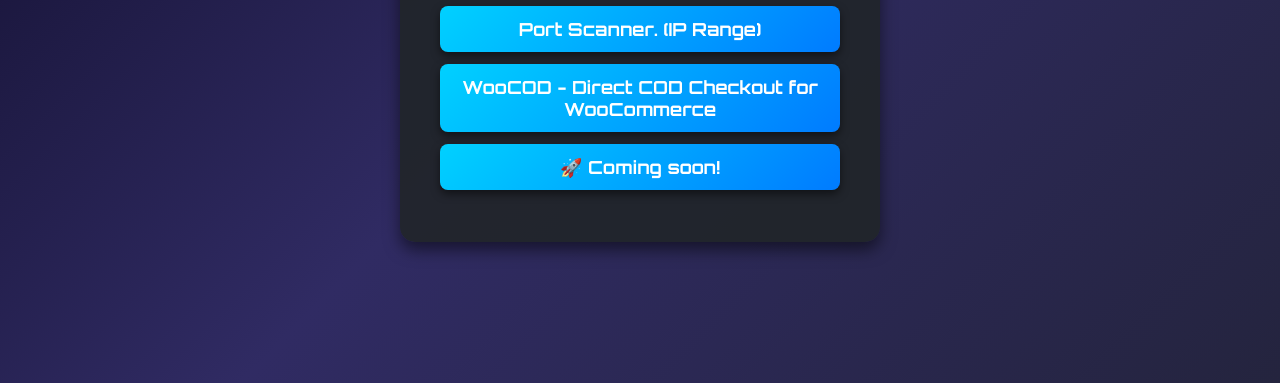
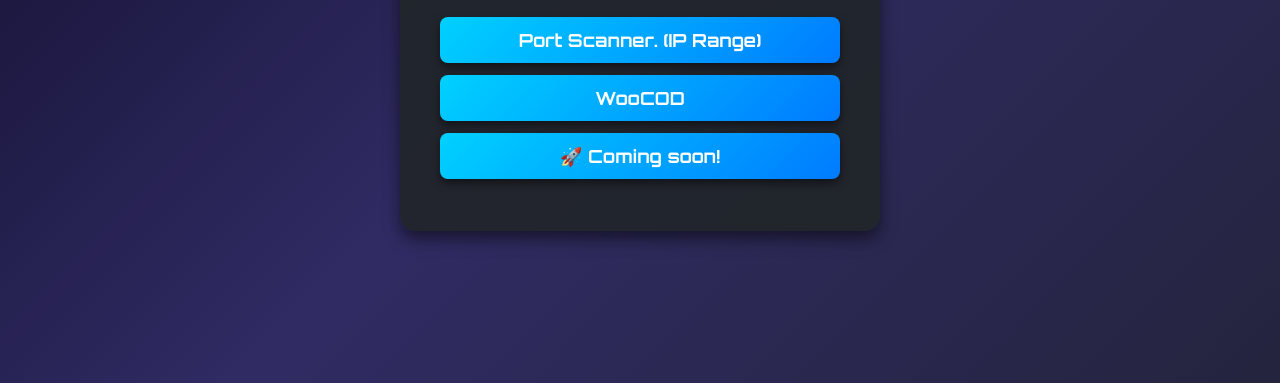
Before and after one commit to MALKIabdessamad/MALKIabdessamad.github.io, a plain HTML site: page index.html in a window 1280 px wide. Shown: the part 417-800 px from the top of the page. Drawn offline with Linux system fonts and the light colour scheme.

Commit message:
Update index.html

```diff
--- a/index.html
+++ b/index.html
@@ -15,7 +15,7 @@
         </header>
         <div class="links">
             <a href="https://github.com/MALKIabdessamad/Port-Scanner-python" target="_blank">Port Scanner. (IP Range)</a>
-            <a href="https://github.com/MALKIabdessamad/WooCOD" target="_blank">WooCOD - Direct COD Checkout for WooCommerce</a>
+            <a href="https://github.com/MALKIabdessamad/WooCOD" target="_blank">WooCOD</a>
             <a href="#" target="_blank">🚀 Coming soon!</a>
         </div>
     </div>
```
